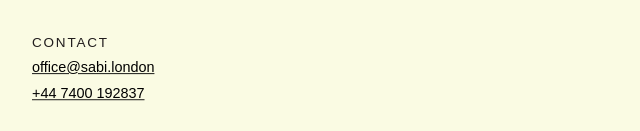
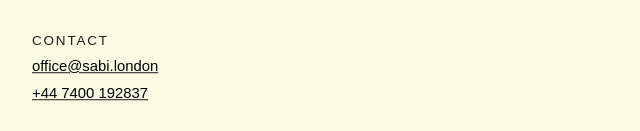
Before and after one commit to chiomaezh/SABI, a plain HTML site: page index.html in a window 1280 px wide. Shown: the part 666-797 px from the top of the page, 0-640 px from the left. Drawn offline with Linux system fonts and the light colour scheme; no server answers; a web font is replaced by a local one.

Commit message:
Update index.html

```diff
--- a/index.html
+++ b/index.html
@@ -276,7 +276,7 @@
 
     .contact-line {
       font-family: var(--font-body);
-      font-size: 16px;
+      font-size: 16.5px;
       color: #000000;
       font-weight: 300;
     }
```
